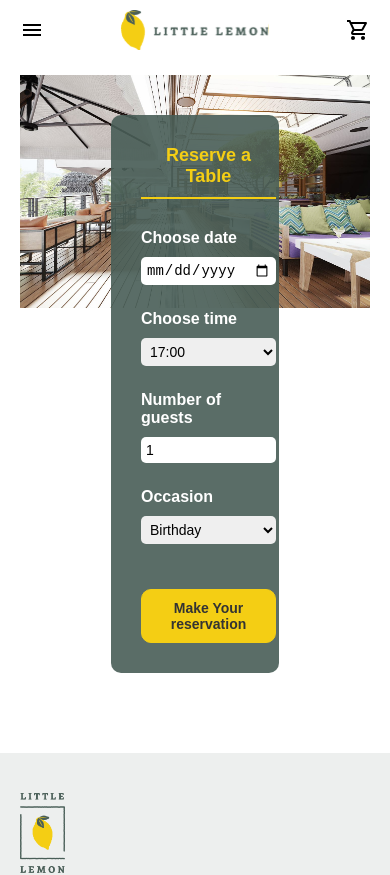
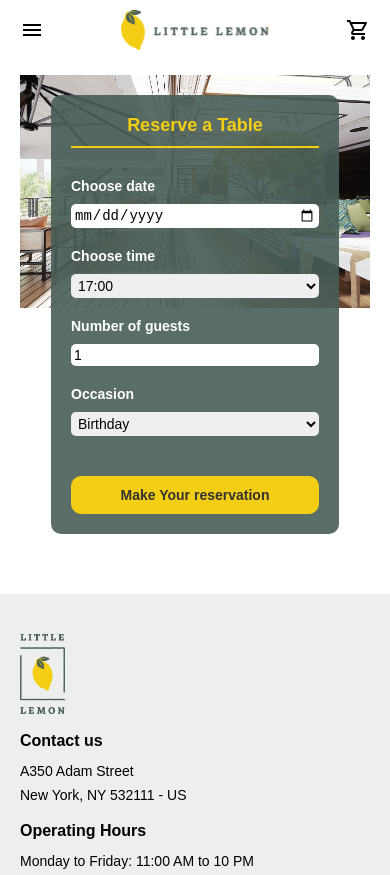
Before and after one commit to ShihaMohan235/little-lemon-app, a React (Create React App) app: page /booking in a window 390 px wide. Shown: the top 875 px of the page. Built offline with nearby package versions, Linux system fonts and the light colour scheme.

Commit message:
fixed css of form and footer

```diff
--- a/src/components/BookingForm.js
+++ b/src/components/BookingForm.js
@@ -2,17 +2,13 @@ import { useState } from "react";
 import '../styles/booking.css';
 import Button from "../custom-components/Button";
 
-function BookingForm() {
+function BookingForm({availableTimes}) {
     const [formData, setFormData] = useState({
         date: '',
         time: '17:00',
         guestNumber: '1',
         occasion: 'Birthday'
     });
-    const [availableTimes] = useState([
-        '17:00', '18:00', '19:00', '20:00', '21:00', '22:00'
-    ]);
-
     const btnConfig = {
         btnClass: 'btn-primary',
         btnName: 'Make Your reservation',
--- a/src/pages/BookingPage.js
+++ b/src/pages/BookingPage.js
@@ -1,10 +1,14 @@
+import { useState } from "react";
 import BookingForm from "../components/BookingForm";
 
 function BookingPage() {
+    const [availableTimes] = useState([
+        '17:00', '18:00', '19:00', '20:00', '21:00', '22:00'
+    ]);
 
     return (
         <section className="booking-section">
-            <BookingForm />
+            <BookingForm availableTimes={availableTimes}/>
         </section>
     )
 }
--- a/src/styles/booking.css
+++ b/src/styles/booking.css
@@ -40,3 +40,22 @@ hr {
     border: none;
     outline: none;
 }
+
+@media (max-width: 768px) {
+    .booking-section {
+        padding: 20px;
+    }
+    .booking-form {
+        width: 80%;
+        padding: 20px;
+    }
+
+    .booking-form label {
+        font-size: 14px;
+    }
+    .booking-form input, .booking-form select {
+        font-size: 14px;
+        padding: 3px;
+        margin-bottom: 10px;
+    }
+}
--- a/src/styles/footer.css
+++ b/src/styles/footer.css
@@ -2,6 +2,7 @@ footer {
     margin-top: 40px;
     padding: 40px 20px;
     background-color: #edefee;
+    min-height: 180px;
 }
 
 .footer-row1 {
```
